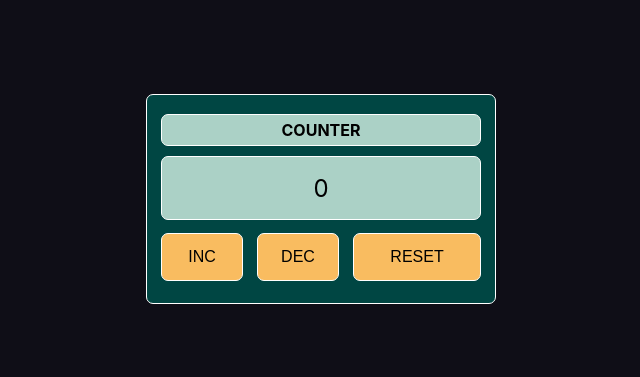
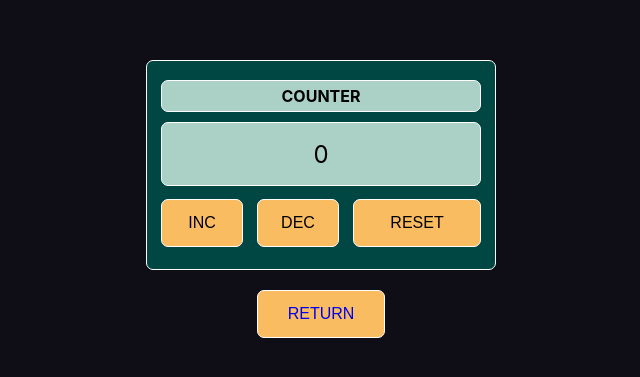
Before and after one commit to rmv-git/counter, a React (Create React App) app: page /simple-counter in a window 1280 px wide. Shown: the part 201-578 px from the top of the page, without its empty margins (319-959 px from the left). Built offline with nearby package versions, Linux system fonts and the light colour scheme.

Commit message:
add button return to dashboard

```diff
--- a/src/counter-with-settings/CounterWithSettings.module.css
+++ b/src/counter-with-settings/CounterWithSettings.module.css
@@ -107,6 +107,21 @@
 :disabled {
     background-color: crimson;
 }
+.buttonReturn {
+    width: 128px;
+    height: 48px;
+    border-radius: 7px;
+    border-style: solid;
+    border-width: 1px;
+    border-color: white;
+    background-color: #f9bc60;
+    color: black;
+    font-size: medium;
+}
+.navLink {
+    text-decoration: none;
+}
+
 /*.header {*/
 /*    width: 350px;*/
 /*    height: 64px;*/
--- a/src/counter-with-settings/CounterWithSettings.tsx
+++ b/src/counter-with-settings/CounterWithSettings.tsx
@@ -2,6 +2,7 @@ import React from 'react';
 import style from '../counter-with-settings/CounterWithSettings.module.css';
 import {Header} from "../common/Header";
 import {Settings} from "./Settings/Settings";
+import {NavLink} from "react-router-dom";
 
 type PropsType = {
     counterValue: number;
@@ -58,6 +59,9 @@ export const CounterWithSettings = ({counterValue, setCounterValue, startValue,
                     </div>
                 </div>
             </div>
+            <button className={style.buttonReturn}>
+                <NavLink className={style.navLink} to={'/'}>RETURN</NavLink>
+            </button>
         </div>
     );
 };
--- a/src/simple-counter/SimpleCounter.module.css
+++ b/src/simple-counter/SimpleCounter.module.css
@@ -91,3 +91,19 @@
     font-size: 16px;
     font-weight: bolder;
 }
+
+.buttonReturn {
+    margin-top: 20px;
+    width: 128px;
+    height: 48px;
+    border-radius: 7px;
+    border-style: solid;
+    border-width: 1px;
+    border-color: white;
+    background-color: #f9bc60;
+    color: black;
+    font-size: medium;
+}
+.navLink {
+    text-decoration: none;
+}
--- a/src/simple-counter/SimpleCounter.tsx
+++ b/src/simple-counter/SimpleCounter.tsx
@@ -1,5 +1,6 @@
 import React, {useState} from 'react';
 import style from './SimpleCounter.module.css';
+import {NavLink} from "react-router-dom";
 
 export const SimpleCounter = () => {
 
@@ -16,6 +17,7 @@ export const SimpleCounter = () => {
     }
 
     return (
+        <div>
             <div className={style.counterWrapper}>
                 <div className={style.header}>COUNTER</div>
                 <div>
@@ -31,5 +33,11 @@ export const SimpleCounter = () => {
                     </div>
                 </div>
             </div>
+            <div style={{display: "flex", flexFlow: 'column', alignItems: 'center'}}>
+            <button className={style.buttonReturn}>
+                <NavLink className={style.navLink} to={'/'}>RETURN</NavLink>
+            </button>
+            </div>
+        </div>
     );
 };
```
Lines whose indentation alone changed are shown as unchanged.
